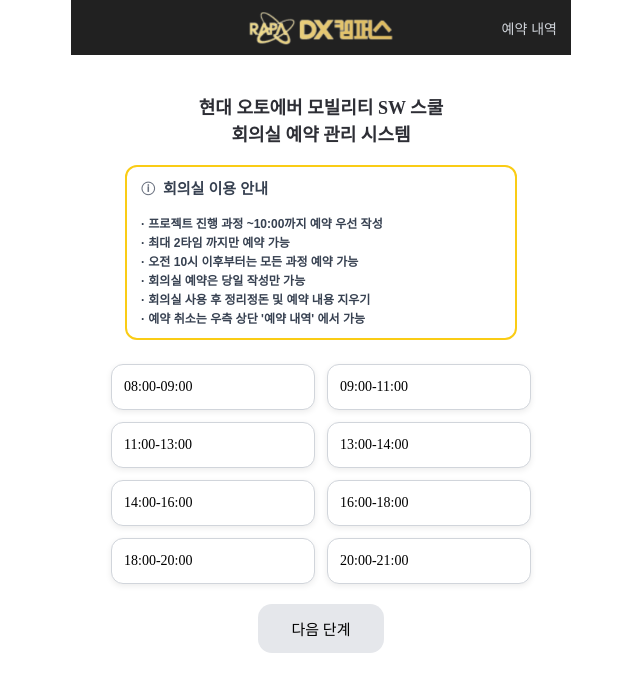
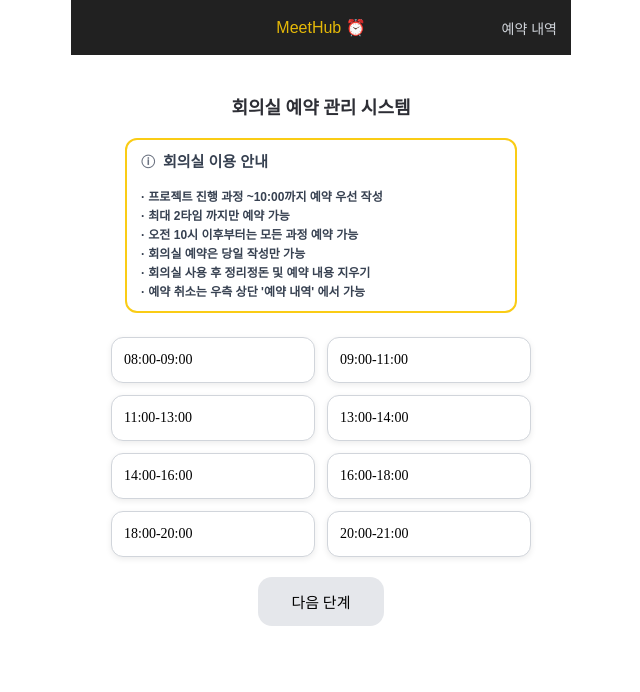
Before and after one commit to HwangSo2026/mhfrontend, a React (Vite) app: page / in a window 1280 px wide. Shown: the top 692 px of the page, without its empty margins (319-959 px from the left). Built offline with nearby package versions, Linux system fonts and the light colour scheme; a web font is replaced by a local one.

Commit message:
style: 스타일 수정

```diff
--- a/src/Styles/layout.css
+++ b/src/Styles/layout.css
@@ -42,6 +42,8 @@
   top: 50%;
   transform: translate(-50%, -50%);
   height: 40px;
+  color:#e5b908;
+  align-content: center;
 }
 
 /* 오른쪽 예약 내역 버튼 */
--- a/src/pages/Home.jsx
+++ b/src/pages/Home.jsx
@@ -458,11 +458,9 @@
       {/* 헤더 */}
       <header className="header">
         <div className="header-inner">
-          <img
-            src="/rapa-logo.png"
-            alt="DX 캠퍼스 로고"
-            className="header-logo"
-          />
+          <span className="header-logo">
+            MeetHub ⏰
+          </span>
 
           <button className="history-btn" onClick={() => setModal("CHECK")}>
             예약 내역
@@ -474,8 +472,6 @@
         {/* 상단 안내 */}
         <section className="intro-section">
           <p className="intro-title">
-            현대 오토에버 모빌리티 SW 스쿨
-            <br />
             회의실 예약 관리 시스템
           </p>
 
```
